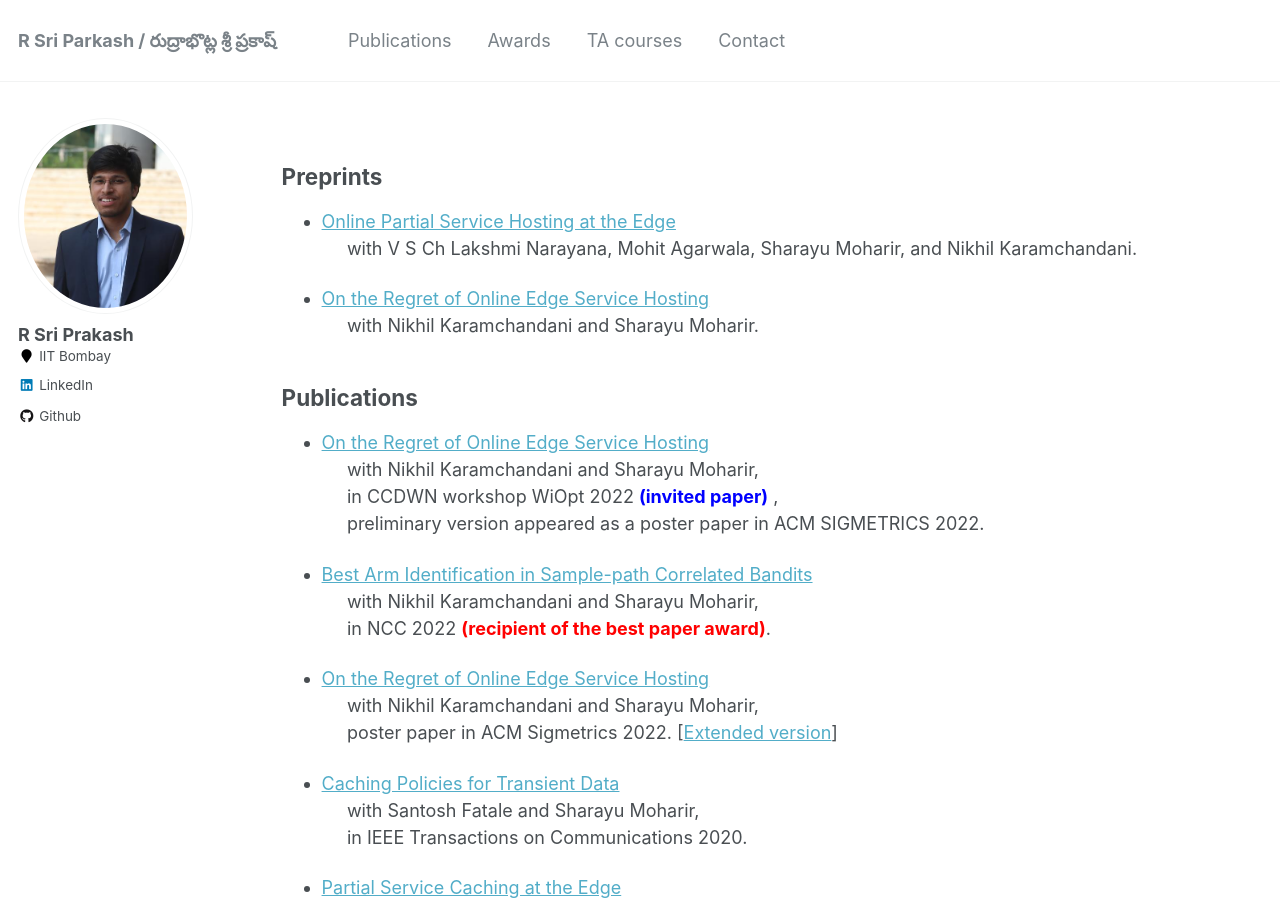
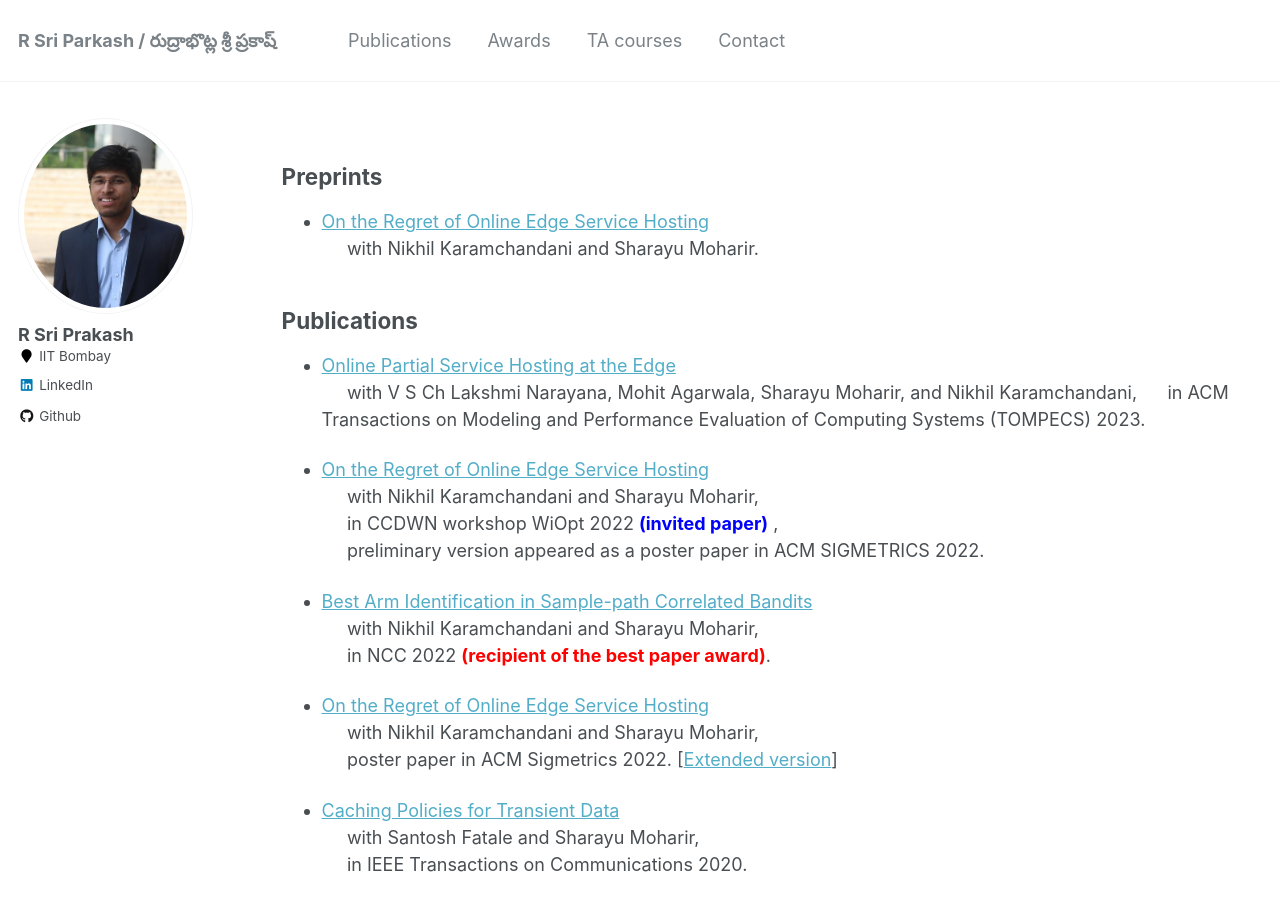
Before and after one commit to rsriprakash/rsriprakash.github.io, a Jekyll site: the page built from _pages/publications.md, in a window 1280 px wide and 900 px high. Built offline with Jekyll 4.4.1, drawn with Linux system fonts in a browser that asks for light colours.

Commit message:
Update publications.md
Transactions added

```diff
--- a/_pages/publications.md
+++ b/_pages/publications.md
@@ -7,13 +7,14 @@ redirect_from:
   - /publications
 ---
 ## Preprints
-* [Online Partial Service Hosting at the Edge](https://arxiv.org/abs/2103.00555)<br>
-  	&nbsp;&nbsp;&nbsp;&nbsp; with V S Ch Lakshmi Narayana, Mohit Agarwala, Sharayu Moharir, and Nikhil Karamchandani.
-
 * [On the Regret of Online Edge Service Hosting](http://rsriprakash.github.io/files/perf_evol_2022.pdf)<br>
 		&nbsp;&nbsp;&nbsp;&nbsp; with Nikhil Karamchandani and Sharayu Moharir.<br>
 
 ## Publications
+* [Online Partial Service Hosting at the Edge](https://arxiv.org/abs/2103.00555)<br>
+  	&nbsp;&nbsp;&nbsp;&nbsp; with V S Ch Lakshmi Narayana, Mohit Agarwala, Sharayu Moharir, and Nikhil Karamchandani,
+  &nbsp;&nbsp;&nbsp;&nbsp; in ACM Transactions on Modeling and Performance Evaluation of Computing Systems (TOMPECS) 2023.
+
 * [On the Regret of Online Edge Service Hosting](http://rsriprakash.github.io/files/WiOpt_2022.pdf)<br>
 		&nbsp;&nbsp;&nbsp;&nbsp; with Nikhil Karamchandani and Sharayu Moharir,<br>
     &nbsp;&nbsp;&nbsp;&nbsp; in CCDWN workshop WiOpt 2022 <span style="color:blue">  **(invited paper)** </span>,<br>
```
